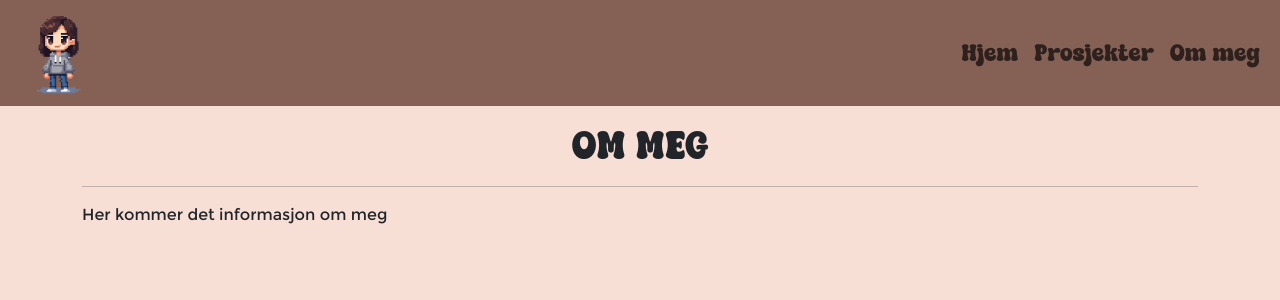
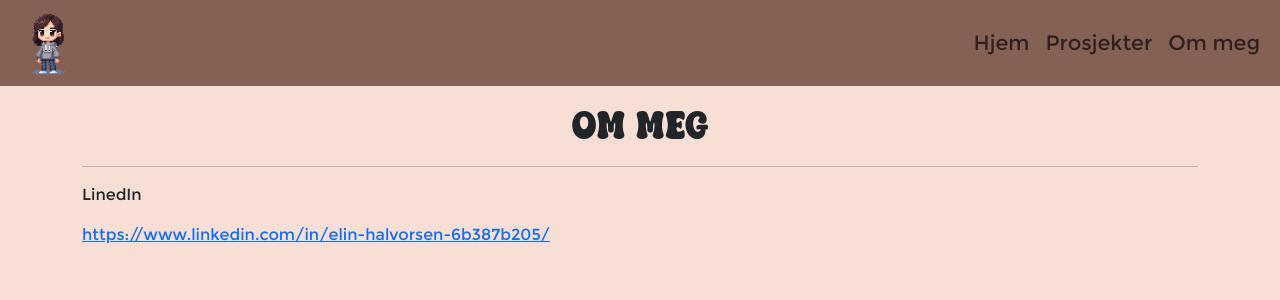
Before and after one commit to elinhalvorsen/portfolio, a React (Vite) app: page /portfolio/aboutMe in a window 1280 px wide. Shown: the top 300 px of the page. Built offline with nearby package versions, Linux system fonts and the light colour scheme.

Commit message:
Fikset toogle til navbar

```diff
--- a/src/components/pages/AboutMe.tsx
+++ b/src/components/pages/AboutMe.tsx
@@ -4,7 +4,10 @@ const AboutMe = () => {
   return (
     <>
       <MainHeading title="OM MEG" />
-      <p>Her kommer det informasjon om meg</p>
+      <p>LinedIn</p>
+      <a href="https://www.linkedin.com/in/elin-halvorsen-6b387b205/">
+        https://www.linkedin.com/in/elin-halvorsen-6b387b205/
+      </a>
     </>
   );
 };
--- a/src/components/routing/NavigationBar.tsx
+++ b/src/components/routing/NavigationBar.tsx
@@ -11,7 +11,18 @@ const NavigationBar = () => {
             src="/portfolio/elin-me.png"
             alt="Bilde av headsett i navbaren"
           />
-          <div className="collapse navbar-collapse">
+          <button
+            className="navbar-toggler"
+            type="button"
+            data-bs-toggle="collapse"
+            data-bs-target="#navbarNav"
+            aria-controls="navbarNav"
+            aria-expanded="false"
+            aria-label="Toggle navigation"
+          >
+            <span className="navbar-toggler-icon"></span>
+          </button>
+          <div className="collapse navbar-collapse" id="navbarNav">
             <ul className="navbar-nav ms-auto">
               <li className="nav-item">
                 <Link className="nav-link" to={"/portfolio"}>
--- a/src/main.css
+++ b/src/main.css
@@ -5,16 +5,20 @@ body {
   background-color: rgba(248, 221, 212, 0.938) !important;
 }
 #elin-me-image {
-  width: 90px;
+  width: 70px;
 }
 li {
-  font-size: 1.5rem;
+  font-size: 1.3rem;
 }
 
+#navbarNav {
+  text-align: center;
+}
 #navbar-color {
-  background-color: #856054;
+  background-color: #856054 !important;
 }
-p {
+p,
+a {
   font-family: "Montserrat";
 }
 @font-face {
```
